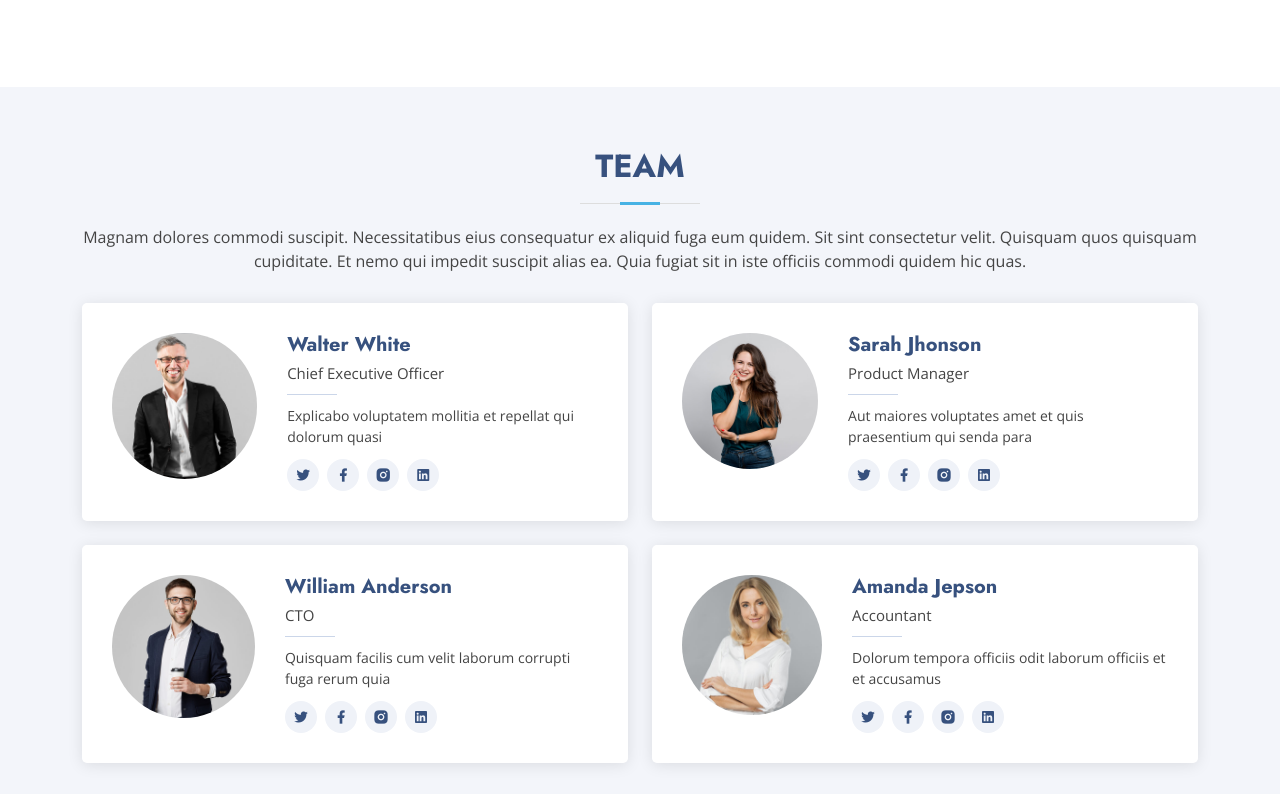
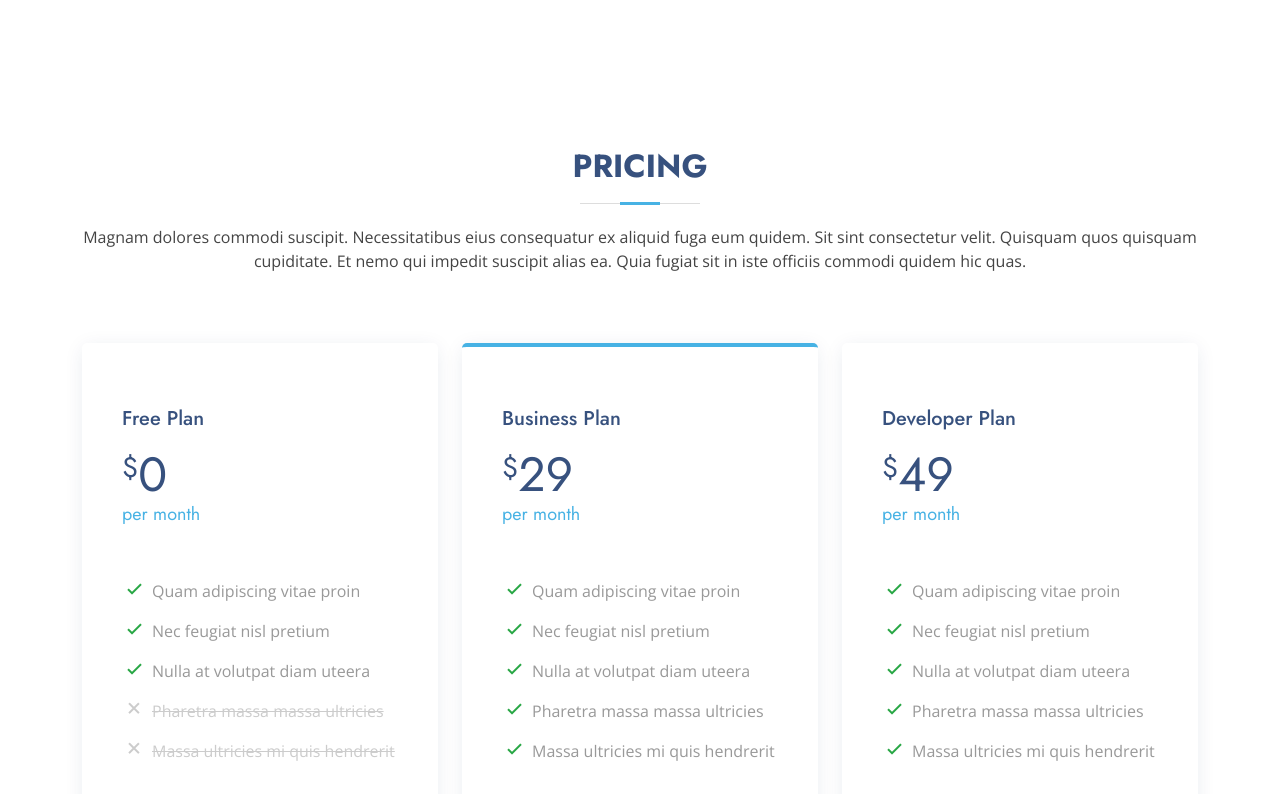
Before and after one commit to WilliamOktaviano/Willene, a plain HTML site: page index.html in a window 1280 px wide. Shown: the part 4664-5458 px from the top of the page. Drawn offline with nearby package versions, Linux system fonts and the light colour scheme.

Commit message:
Update index.html
Hide - Team Section

```diff
--- a/index.html
+++ b/index.html
@@ -455,89 +455,89 @@
       </div>
     </section><!-- End Portfolio Section -->
 
-    <!-- ======= Team Section ======= -->
-    <section id="team" class="team section-bg">
-      <div class="container" data-aos="fade-up">
+<!--    &lt;!&ndash; ======= Team Section ======= &ndash;&gt;-->
+<!--    <section id="team" class="team section-bg">-->
+<!--      <div class="container" data-aos="fade-up">-->
 
-        <div class="section-title">
-          <h2>Team</h2>
-          <p>Magnam dolores commodi suscipit. Necessitatibus eius consequatur ex aliquid fuga eum quidem. Sit sint consectetur velit. Quisquam quos quisquam cupiditate. Et nemo qui impedit suscipit alias ea. Quia fugiat sit in iste officiis commodi quidem hic quas.</p>
-        </div>
+<!--        <div class="section-title">-->
+<!--          <h2>Team</h2>-->
+<!--          <p>Magnam dolores commodi suscipit. Necessitatibus eius consequatur ex aliquid fuga eum quidem. Sit sint consectetur velit. Quisquam quos quisquam cupiditate. Et nemo qui impedit suscipit alias ea. Quia fugiat sit in iste officiis commodi quidem hic quas.</p>-->
+<!--        </div>-->
 
-        <div class="row">
+<!--        <div class="row">-->
 
-          <div class="col-lg-6">
-            <div class="member d-flex align-items-start" data-aos="zoom-in" data-aos-delay="100">
-              <div class="pic"><img src="assets/img/team/team-1.jpg" class="img-fluid" alt=""></div>
-              <div class="member-info">
-                <h4>Walter White</h4>
-                <span>Chief Executive Officer</span>
-                <p>Explicabo voluptatem mollitia et repellat qui dolorum quasi</p>
-                <div class="social">
-                  <a href=""><i class="ri-twitter-fill"></i></a>
-                  <a href=""><i class="ri-facebook-fill"></i></a>
-                  <a href=""><i class="ri-instagram-fill"></i></a>
-                  <a href=""> <i class="ri-linkedin-box-fill"></i> </a>
-                </div>
-              </div>
-            </div>
-          </div>
+<!--          <div class="col-lg-6">-->
+<!--            <div class="member d-flex align-items-start" data-aos="zoom-in" data-aos-delay="100">-->
+<!--              <div class="pic"><img src="assets/img/team/team-1.jpg" class="img-fluid" alt=""></div>-->
+<!--              <div class="member-info">-->
+<!--                <h4>Walter White</h4>-->
+<!--                <span>Chief Executive Officer</span>-->
+<!--                <p>Explicabo voluptatem mollitia et repellat qui dolorum quasi</p>-->
+<!--                <div class="social">-->
+<!--                  <a href=""><i class="ri-twitter-fill"></i></a>-->
+<!--                  <a href=""><i class="ri-facebook-fill"></i></a>-->
+<!--                  <a href=""><i class="ri-instagram-fill"></i></a>-->
+<!--                  <a href=""> <i class="ri-linkedin-box-fill"></i> </a>-->
+<!--                </div>-->
+<!--              </div>-->
+<!--            </div>-->
+<!--          </div>-->
 
-          <div class="col-lg-6 mt-4 mt-lg-0">
-            <div class="member d-flex align-items-start" data-aos="zoom-in" data-aos-delay="200">
-              <div class="pic"><img src="assets/img/team/team-2.jpg" class="img-fluid" alt=""></div>
-              <div class="member-info">
-                <h4>Sarah Jhonson</h4>
-                <span>Product Manager</span>
-                <p>Aut maiores voluptates amet et quis praesentium qui senda para</p>
-                <div class="social">
-                  <a href=""><i class="ri-twitter-fill"></i></a>
-                  <a href=""><i class="ri-facebook-fill"></i></a>
-                  <a href=""><i class="ri-instagram-fill"></i></a>
-                  <a href=""> <i class="ri-linkedin-box-fill"></i> </a>
-                </div>
-              </div>
-            </div>
-          </div>
+<!--          <div class="col-lg-6 mt-4 mt-lg-0">-->
+<!--            <div class="member d-flex align-items-start" data-aos="zoom-in" data-aos-delay="200">-->
+<!--              <div class="pic"><img src="assets/img/team/team-2.jpg" class="img-fluid" alt=""></div>-->
+<!--              <div class="member-info">-->
+<!--                <h4>Sarah Jhonson</h4>-->
+<!--                <span>Product Manager</span>-->
+<!--                <p>Aut maiores voluptates amet et quis praesentium qui senda para</p>-->
+<!--                <div class="social">-->
+<!--                  <a href=""><i class="ri-twitter-fill"></i></a>-->
+<!--                  <a href=""><i class="ri-facebook-fill"></i></a>-->
+<!--                  <a href=""><i class="ri-instagram-fill"></i></a>-->
+<!--                  <a href=""> <i class="ri-linkedin-box-fill"></i> </a>-->
+<!--                </div>-->
+<!--              </div>-->
+<!--            </div>-->
+<!--          </div>-->
 
-          <div class="col-lg-6 mt-4">
-            <div class="member d-flex align-items-start" data-aos="zoom-in" data-aos-delay="300">
-              <div class="pic"><img src="assets/img/team/team-3.jpg" class="img-fluid" alt=""></div>
-              <div class="member-info">
-                <h4>William Anderson</h4>
-                <span>CTO</span>
-                <p>Quisquam facilis cum velit laborum corrupti fuga rerum quia</p>
-                <div class="social">
-                  <a href=""><i class="ri-twitter-fill"></i></a>
-                  <a href=""><i class="ri-facebook-fill"></i></a>
-                  <a href=""><i class="ri-instagram-fill"></i></a>
-                  <a href=""> <i class="ri-linkedin-box-fill"></i> </a>
-                </div>
-              </div>
-            </div>
-          </div>
+<!--          <div class="col-lg-6 mt-4">-->
+<!--            <div class="member d-flex align-items-start" data-aos="zoom-in" data-aos-delay="300">-->
+<!--              <div class="pic"><img src="assets/img/team/team-3.jpg" class="img-fluid" alt=""></div>-->
+<!--              <div class="member-info">-->
+<!--                <h4>William Anderson</h4>-->
+<!--                <span>CTO</span>-->
+<!--                <p>Quisquam facilis cum velit laborum corrupti fuga rerum quia</p>-->
+<!--                <div class="social">-->
+<!--                  <a href=""><i class="ri-twitter-fill"></i></a>-->
+<!--                  <a href=""><i class="ri-facebook-fill"></i></a>-->
+<!--                  <a href=""><i class="ri-instagram-fill"></i></a>-->
+<!--                  <a href=""> <i class="ri-linkedin-box-fill"></i> </a>-->
+<!--                </div>-->
+<!--              </div>-->
+<!--            </div>-->
+<!--          </div>-->
 
-          <div class="col-lg-6 mt-4">
-            <div class="member d-flex align-items-start" data-aos="zoom-in" data-aos-delay="400">
-              <div class="pic"><img src="assets/img/team/team-4.jpg" class="img-fluid" alt=""></div>
-              <div class="member-info">
-                <h4>Amanda Jepson</h4>
-                <span>Accountant</span>
-                <p>Dolorum tempora officiis odit laborum officiis et et accusamus</p>
-                <div class="social">
-                  <a href=""><i class="ri-twitter-fill"></i></a>
-                  <a href=""><i class="ri-facebook-fill"></i></a>
-                  <a href=""><i class="ri-instagram-fill"></i></a>
-                  <a href=""> <i class="ri-linkedin-box-fill"></i> </a>
-                </div>
-              </div>
-            </div>
-          </div>
+<!--          <div class="col-lg-6 mt-4">-->
+<!--            <div class="member d-flex align-items-start" data-aos="zoom-in" data-aos-delay="400">-->
+<!--              <div class="pic"><img src="assets/img/team/team-4.jpg" class="img-fluid" alt=""></div>-->
+<!--              <div class="member-info">-->
+<!--                <h4>Amanda Jepson</h4>-->
+<!--                <span>Accountant</span>-->
+<!--                <p>Dolorum tempora officiis odit laborum officiis et et accusamus</p>-->
+<!--                <div class="social">-->
+<!--                  <a href=""><i class="ri-twitter-fill"></i></a>-->
+<!--                  <a href=""><i class="ri-facebook-fill"></i></a>-->
+<!--                  <a href=""><i class="ri-instagram-fill"></i></a>-->
+<!--                  <a href=""> <i class="ri-linkedin-box-fill"></i> </a>-->
+<!--                </div>-->
+<!--              </div>-->
+<!--            </div>-->
+<!--          </div>-->
 
-        </div>
+<!--        </div>-->
 
-      </div>
-    </section><!-- End Team Section -->
+<!--      </div>-->
+<!--    </section>&lt;!&ndash; End Team Section &ndash;&gt;-->
 
     <!-- ======= Pricing Section ======= -->
     <section id="pricing" class="pricing">
```
